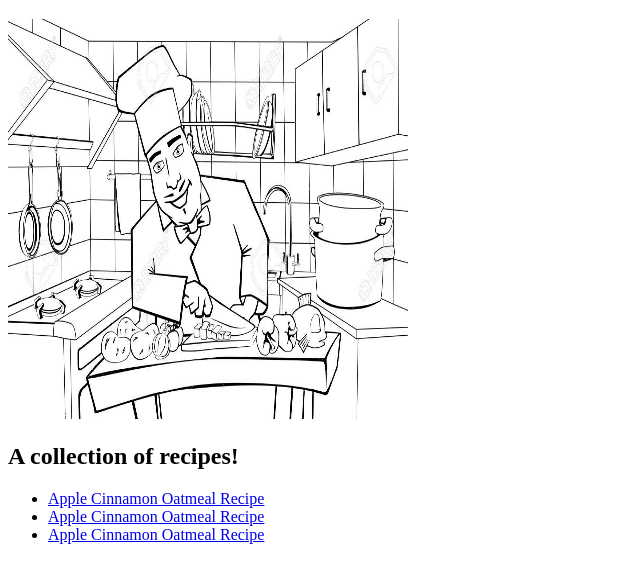
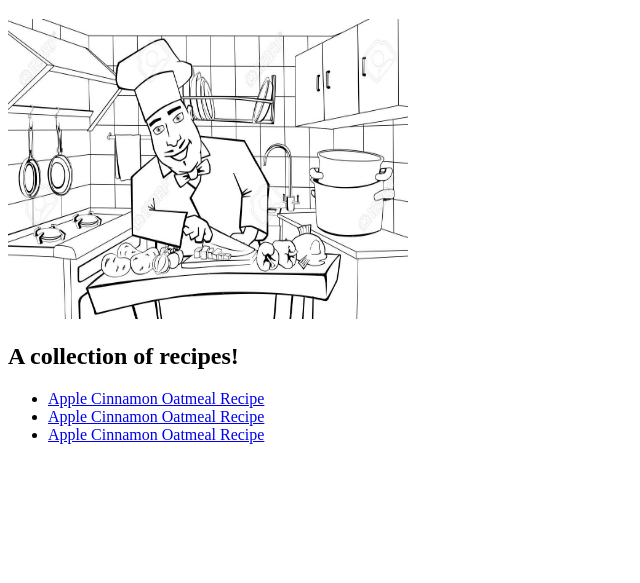
Before and after one commit to AlecsKep/odin-recipes, a plain HTML site: page index.html in a window 1280 px wide. Shown: the part 61-644 px from the top of the page, without its empty margins (0-640 px from the left). Drawn offline with Linux system fonts and the light colour scheme; files whose address does not match are found by name.

Commit message:
Edit index.html

```diff
--- a/index.html
+++ b/index.html
@@ -12,7 +12,7 @@
       alt="A chef cooking"
       width="400px"
       ;
-      height="400px"
+      height="300px"
     />
 
     <h2>A collection of recipes!</h2>
```
